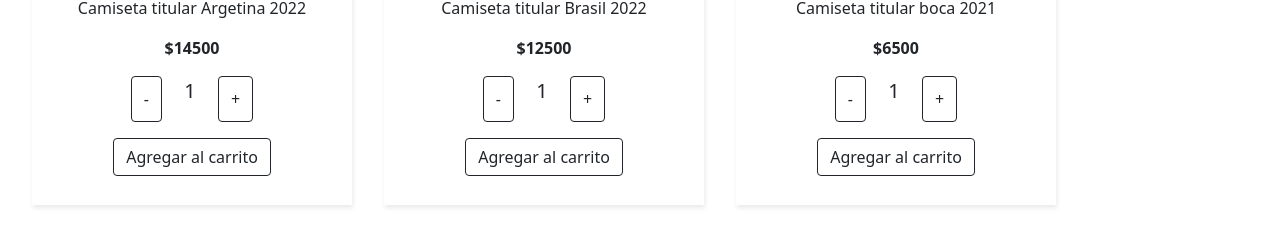
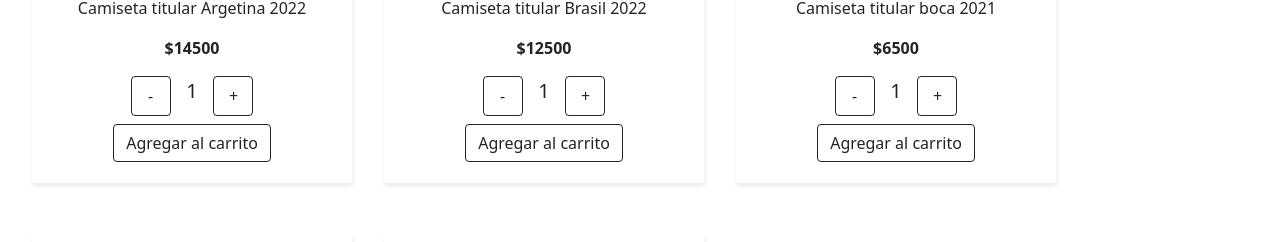
Before and after one commit to TomasM99/ecommerce-camisetas-futbol, a React (Create React App) app: page / in a window 1280 px wide. Shown: the part 479-721 px from the top of the page. Built offline with nearby package versions, Linux system fonts and the light colour scheme; grey boxes are pictures that could not be loaded.

Commit message:
Arreglo error de estilos

```diff
--- a/src/components/ItemCount/ItemCount.scss
+++ b/src/components/ItemCount/ItemCount.scss
@@ -3,17 +3,20 @@
     flex-direction: column;
     align-items: center;
     div{
-        padding-bottom: 10%;
+        margin-bottom: 5%;
     }
 }
 .controler{
     display: flex;
     justify-content: center;
+    width: 100%;
+    height: 40px;
     button{
-        width: 50px;
+        width: 40px;
+        height: 100%;
     }
     p{
-        padding: 0% 20% 0% 20%;
+        padding: 0% 10% 0% 10%;
         font-size: 20px;
     }
 }
```
